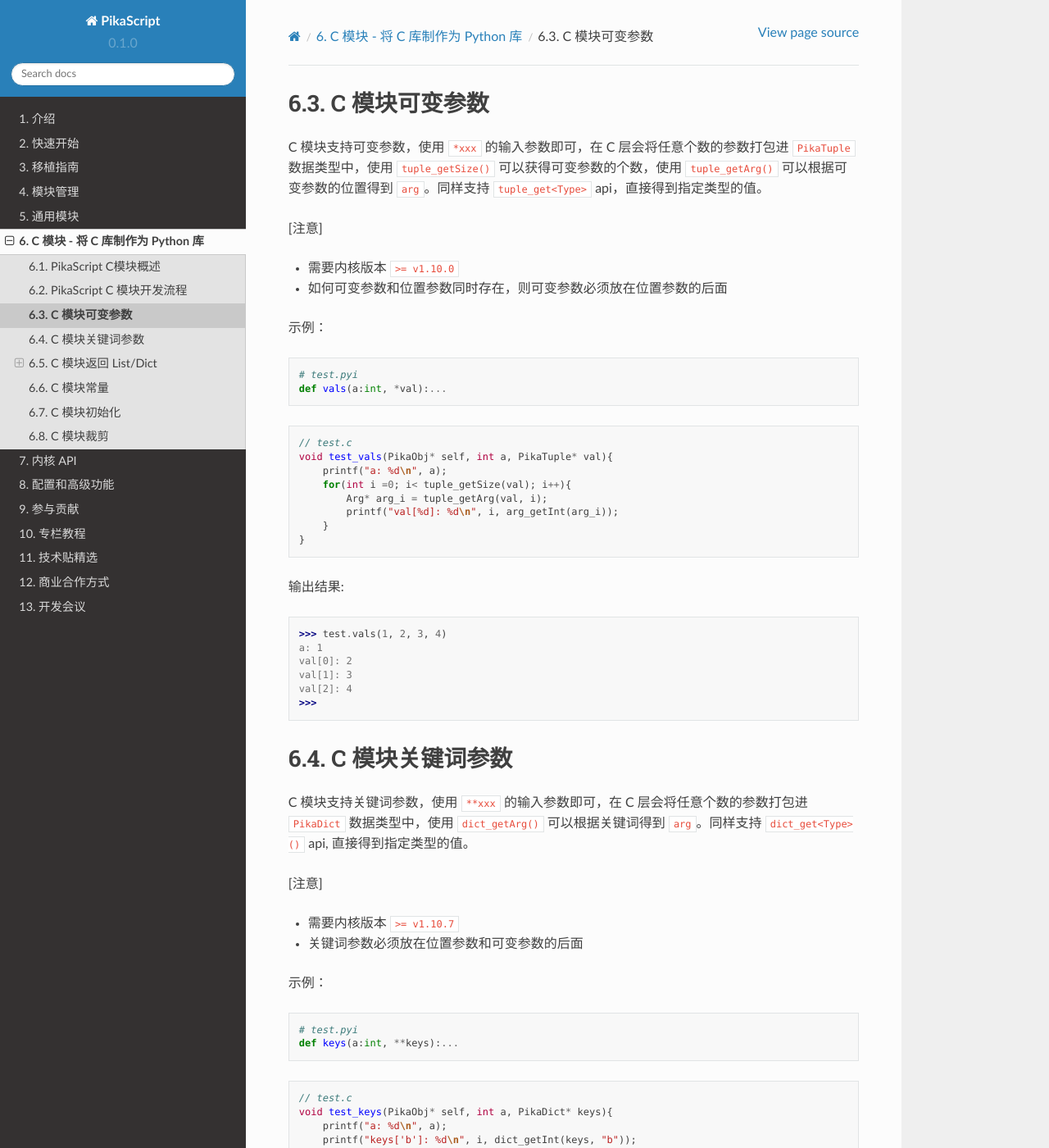
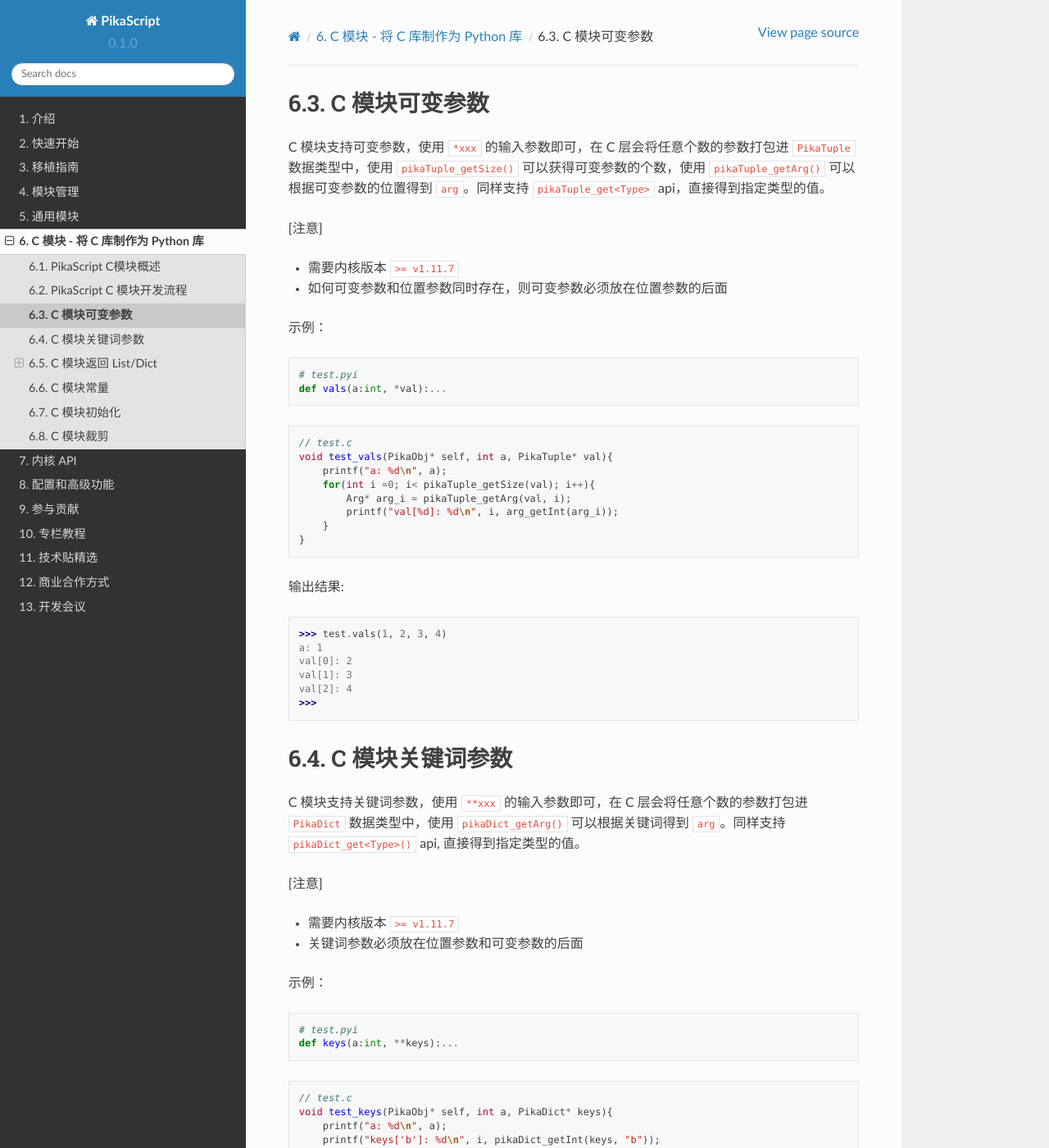
Before and after one commit to pikasTech/pikadoc, a Sphinx documentation site: the page built from docs/source/cmodule_enhance.md, in a window 1280 px wide and 1400 px high. Shown: the whole window at 82% size. Built offline with Sphinx 7.4.7 and the Read the Docs theme 2.0.0, drawn with Linux system fonts in a browser that asks for light colours; some of the changed text lies outside the part shown.

Commit message:
Update cmodule_enhance.md

````diff
--- a/docs/source/cmodule_enhance.md
+++ b/docs/source/cmodule_enhance.md
@@ -1,11 +1,11 @@
 # C 模块可变参数
 
-C 模块支持可变参数，使用 `*xxx` 的输入参数即可，在 C 层会将任意个数的参数打包进 `PikaTuple` 数据类型中，使用 `tuple_getSize()` 可以获得可变参数的个数，使用 `tuple_getArg()` 可以根据可变参数的位置得到 `arg`。同样支持 `tuple_get<Type>` api，直接得到指定类型的值。
+C 模块支持可变参数，使用 `*xxx` 的输入参数即可，在 C 层会将任意个数的参数打包进 `PikaTuple` 数据类型中，使用 `pikaTuple_getSize()` 可以获得可变参数的个数，使用 `pikaTuple_getArg()` 可以根据可变参数的位置得到 `arg`。同样支持 `pikaTuple_get<Type>` api，直接得到指定类型的值。
 
 
 [注意]
 
-- 需要内核版本 `>= v1.10.0`
+- 需要内核版本 `>= v1.11.7`
 
 - 如何可变参数和位置参数同时存在，则可变参数必须放在位置参数的后面
 
@@ -20,8 +20,8 @@ def vals(a:int, *val):...
 // test.c
 void test_vals(PikaObj* self, int a, PikaTuple* val){
     printf("a: %d\n", a);
-    for(int i =0; i< tuple_getSize(val); i++){
-        Arg* arg_i = tuple_getArg(val, i);
+    for(int i =0; i< pikaTuple_getSize(val); i++){
+        Arg* arg_i = pikaTuple_getArg(val, i);
         printf("val[%d]: %d\n", i, arg_getInt(arg_i));
     }
 }
@@ -40,12 +40,12 @@ val[2]: 4
 
 # C 模块关键词参数
 
-C 模块支持关键词参数，使用 `**xxx` 的输入参数即可，在 C 层会将任意个数的参数打包进 `PikaDict` 数据类型中，使用 `dict_getArg()` 可以根据关键词得到 `arg`。同样支持 `dict_get<Type>()` api, 直接得到指定类型的值。
+C 模块支持关键词参数，使用 `**xxx` 的输入参数即可，在 C 层会将任意个数的参数打包进 `PikaDict` 数据类型中，使用 `pikaDict_getArg()` 可以根据关键词得到 `arg`。同样支持 `pikaDict_get<Type>()` api, 直接得到指定类型的值。
 
 
 [注意]
 
-- 需要内核版本 `>= v1.10.7`
+- 需要内核版本 `>= v1.11.7`
 
 - 关键词参数必须放在位置参数和可变参数的后面
 
@@ -60,8 +60,8 @@ def keys(a:int, **keys):...
 // test.c
 void test_keys(PikaObj* self, int a, PikaDict* keys){
     printf("a: %d\n", a);
-    printf("keys['b']: %d\n", i, dict_getInt(keys, "b"));
-    printf("keys['c']: %d\n", i, dict_getInt(keys, "c"));
+    printf("keys['b']: %d\n", i, pikaDict_getInt(keys, "b"));
+    printf("keys['c']: %d\n", i, pikaDict_getInt(keys, "c"));
 }
 ```
 
````
